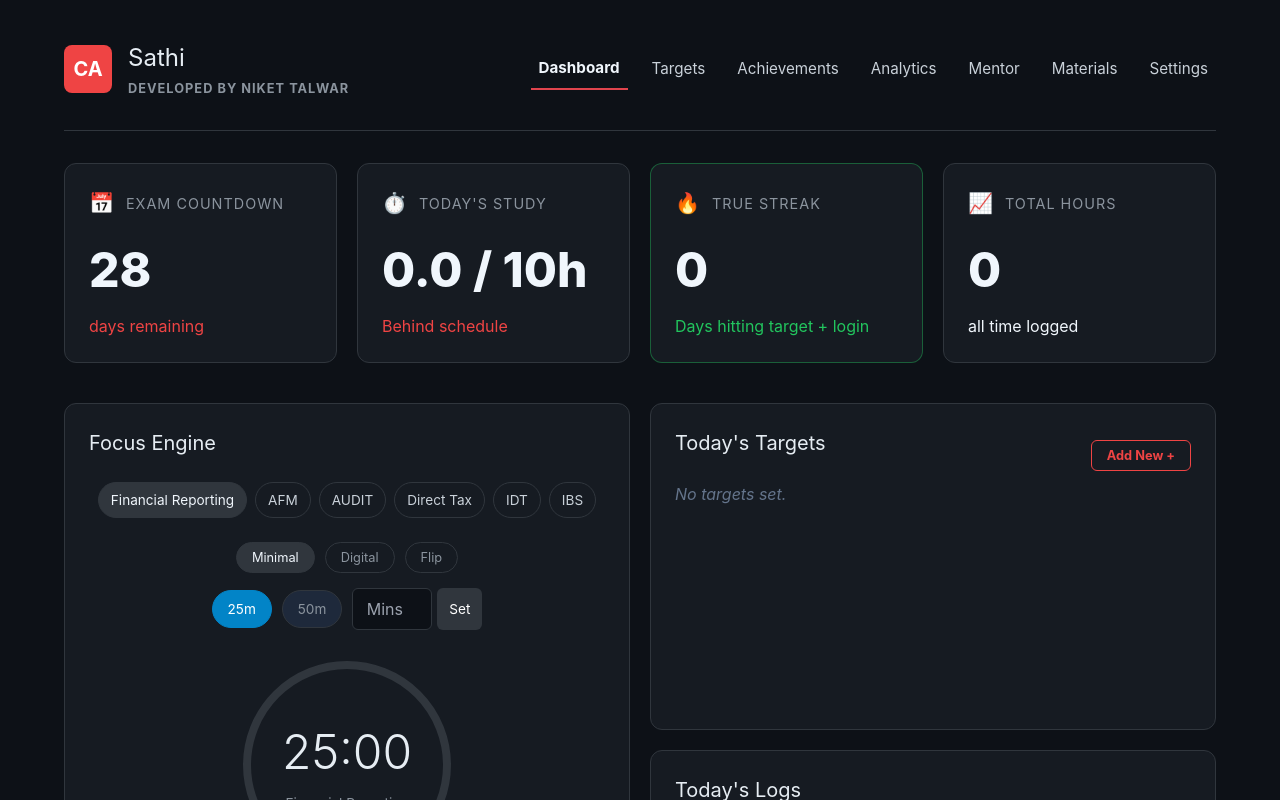
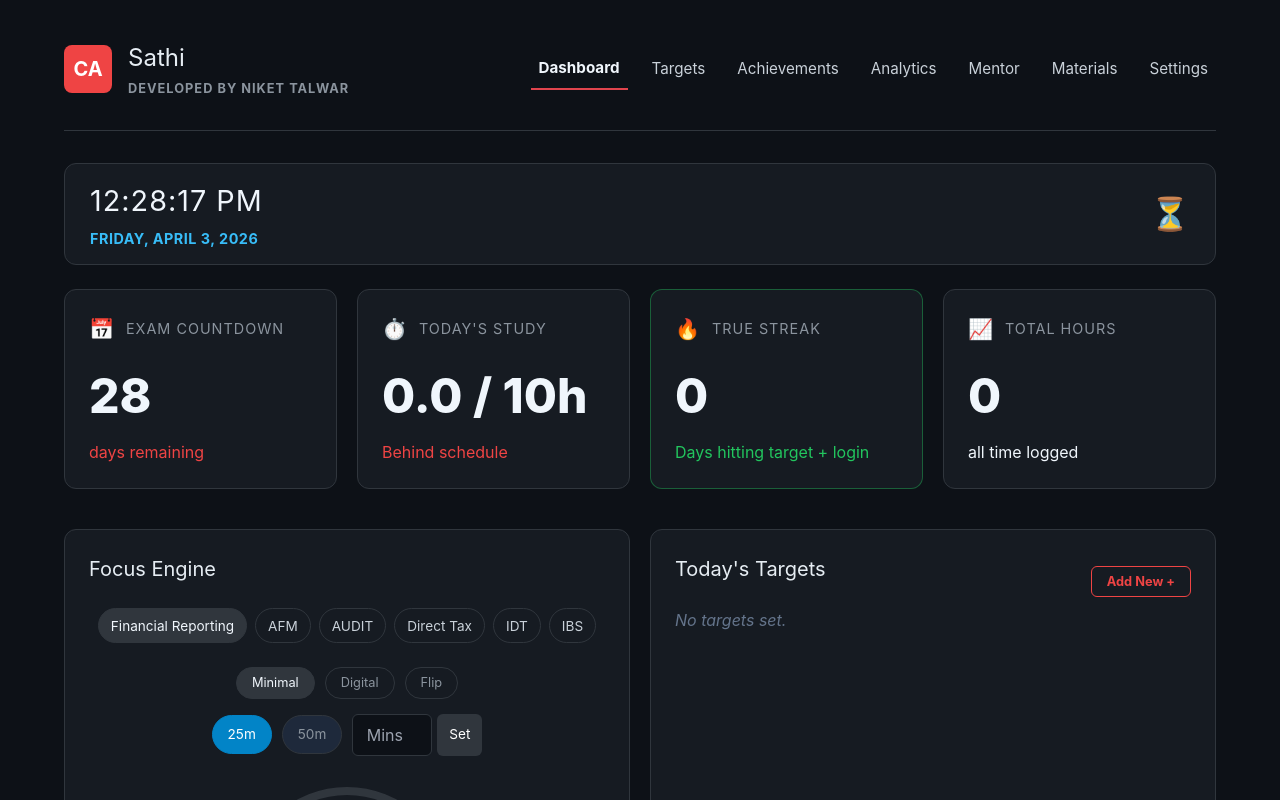
Before and after one commit to Auditcubicles/YOUR_CA_MENTOR_APP, a React (Vite) app: page / in a window 1280 px wide. Shown: the top 800 px of the page. Built offline with nearby package versions, Linux system fonts and the light colour scheme.

Commit message:
new one bro

```diff
--- a/src/App.tsx
+++ b/src/App.tsx
@@ -111,6 +111,9 @@ export default function App() {
   const [chatInput, setChatInput] = useState('');
   const [apiKey, setApiKey] = useState(() => localStorage.getItem('geminiApiKey') || '');
 
+  // 🕰️ NEW: LIVE CLOCK STATE
+  const [currentDateTime, setCurrentDateTime] = useState(new Date());
+
   useEffect(() => localStorage.setItem('sessions', JSON.stringify(sessions)), [sessions]);
   useEffect(() => localStorage.setItem('todos', JSON.stringify(todos)), [todos]);
   useEffect(() => localStorage.setItem('dailyGoal', dailyGoal), [dailyGoal]);
@@ -127,6 +130,12 @@ export default function App() {
   const totalHoursLogged = (sessions.reduce((sum, s) => sum + s.duration, 0) / 60).toFixed(0);
   const daysRemaining = Math.max(0, Math.ceil((new Date(examDate) - new Date()) / (1000 * 60 * 60 * 24)));
   const uniqueSubjectsToday = new Set(todaySessions.map(s => s.subject)).size;
+
+  // 🕰️ NEW: CLOCK TICK EFFECT
+  useEffect(() => {
+    const timer = setInterval(() => setCurrentDateTime(new Date()), 1000);
+    return () => clearInterval(timer);
+  }, []);
 
   useEffect(() => {
     let newUnlocks = [...unlockedAchievements];
@@ -167,6 +176,7 @@ export default function App() {
     }
   }, [sessions, dailyGoal, todayHours]);
 
+  // 🚀 NORMAL SESSION LOG (Completes full timer)
   const logSession = useCallback(() => {
     const newSession = { id: Date.now(), subject: selectedSubject, duration: pomodoroLength, date: new Date().toISOString() };
     setSessions(s => [newSession, ...s]);
@@ -175,6 +185,7 @@ export default function App() {
     alert(`Focus Session Logged: ${pomodoroLength} mins!`);
   }, [selectedSubject, pomodoroLength]);
 
+  // 🚀 EARLY STOP & LOG (Calculates partial time)
   const endAndLogEarly = () => {
     const timeElapsedSecs = (pomodoroLength * 60) - timeLeft;
     const elapsedMins = Math.floor(timeElapsedSecs / 60);
@@ -374,6 +385,7 @@ export default function App() {
       <div className="timer-controls-row">
         <button className={`btn ${isActive ? 'pause' : 'start'} focus-btn`} onClick={toggleTimer}>{isActive ? 'PAUSE' : 'START'}</button>
 
+        {/* Shows "End & Log Early" only if time has elapsed */}
         {(timeLeft < pomodoroLength * 60) && (
           <button className="btn end-log-btn" onClick={endAndLogEarly}>END & LOG</button>
         )}
@@ -417,6 +429,22 @@ export default function App() {
       {/* DASHBOARD */}
       {activeTab === 'Dashboard' && (
         <div className="tab-content fade-in">
+
+          {/* 🕰️ NEW LIVE CLOCK HEADER */}
+          <div style={{ display: 'flex', justifyContent: 'space-between', alignItems: 'center', marginBottom: '1.5rem', backgroundColor: '#161b22', padding: '15px 25px', borderRadius: '12px', border: '1px solid #30363d' }}>
+            <div>
+              <h2 style={{ margin: 0, color: '#f0f6fc', fontSize: '1.8rem', letterSpacing: '1px' }}>
+                {currentDateTime.toLocaleTimeString('en-US', { hour: '2-digit', minute: '2-digit', second: '2-digit' })}
+              </h2>
+              <p style={{ margin: '5px 0 0 0', color: '#38bdf8', fontSize: '0.9rem', fontWeight: 'bold', textTransform: 'uppercase', letterSpacing: '0.5px' }}>
+                {currentDateTime.toLocaleDateString('en-US', { weekday: 'long', day: 'numeric', month: 'long', year: 'numeric' })}
+              </p>
+            </div>
+            <div style={{ textAlign: 'right' }}>
+              <span style={{ fontSize: '2rem' }}>⏳</span>
+            </div>
+          </div>
+
           <div className="stats-dashboard">
             <StatsCard icon="📅" title="EXAM COUNTDOWN" value={daysRemaining} subtext="days remaining" type="red" />
             <StatsCard icon="⏱️" title="TODAY'S STUDY" value={`${todayHours} / ${dailyGoal}h`} subtext={isBehind ? "Behind schedule" : "Target Hit!"} type={isBehind ? "red" : "green"} />
@@ -562,9 +590,9 @@ export default function App() {
       {/* MENTOR */}
       {activeTab === 'Mentor' && (
         <div className="tab-content fade-in panel mentor-container">
- <div style={{ display: 'flex', justifyContent: 'space-between', alignItems: 'center', marginBottom: '15px' }}>
-          <h2 style={{ margin: 0 }}>🧠 CA Sathi AI Mentor</h2>
-<button className="btn reset-btn-control" style={{ width: 'auto', padding: '5px 15px', fontSize: '0.8rem' }} onClick={clearChatHistory}>Clear Chat</button>
+          <div style={{ display: 'flex', justifyContent: 'space-between', alignItems: 'center', marginBottom: '15px' }}>
+            <h2 style={{ margin: 0 }}>🧠 CA Sathi AI Mentor</h2>
+            <button className="btn reset-btn-control" style={{ width: 'auto', padding: '5px 15px', fontSize: '0.8rem' }} onClick={clearChatHistory}>Clear Chat</button>
           </div>
           {!apiKey && <div className="api-warning">⚠️ Paste your Gemini API Key in Settings to chat with the AI.</div>}
           <div className="chat-window">{chatMessages.map((msg, i) => (<div key={i} className={`chat-bubble ${msg.sender}`}>{msg.text}</div>))}</div>
```
